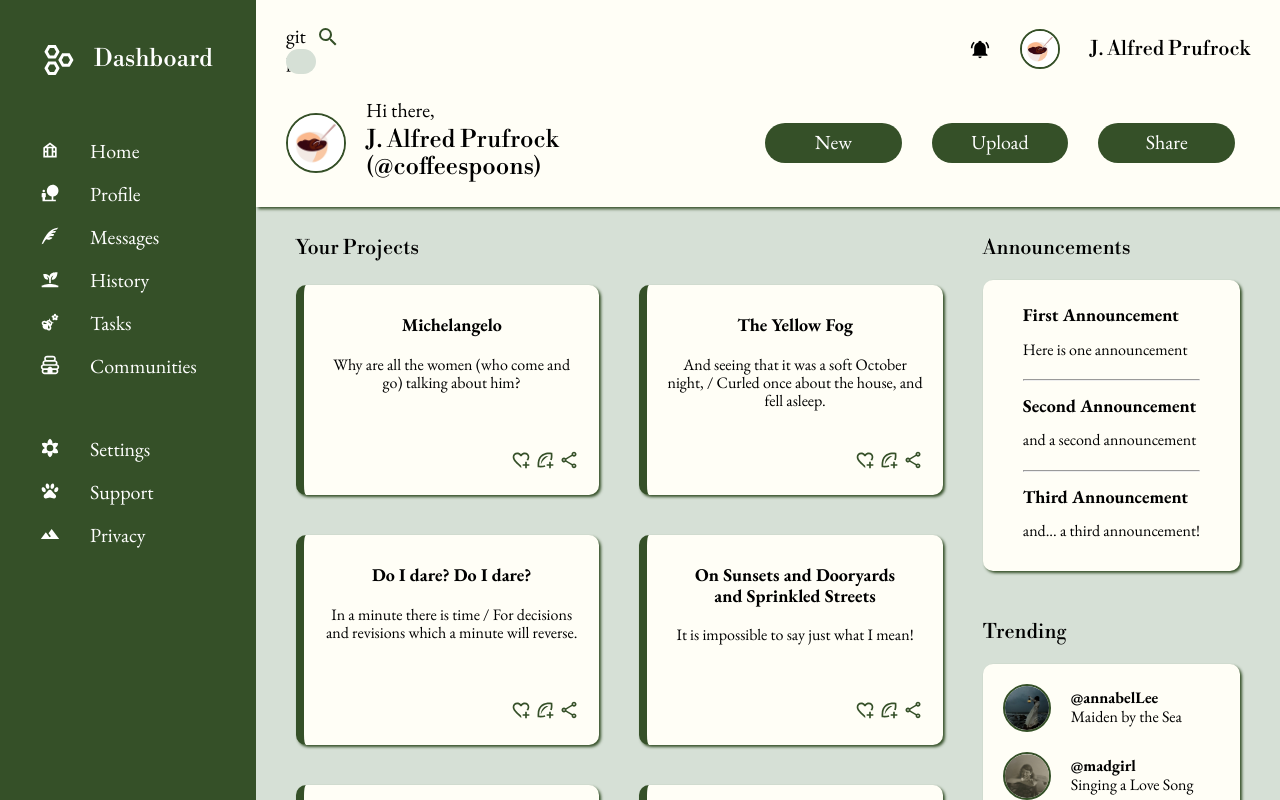
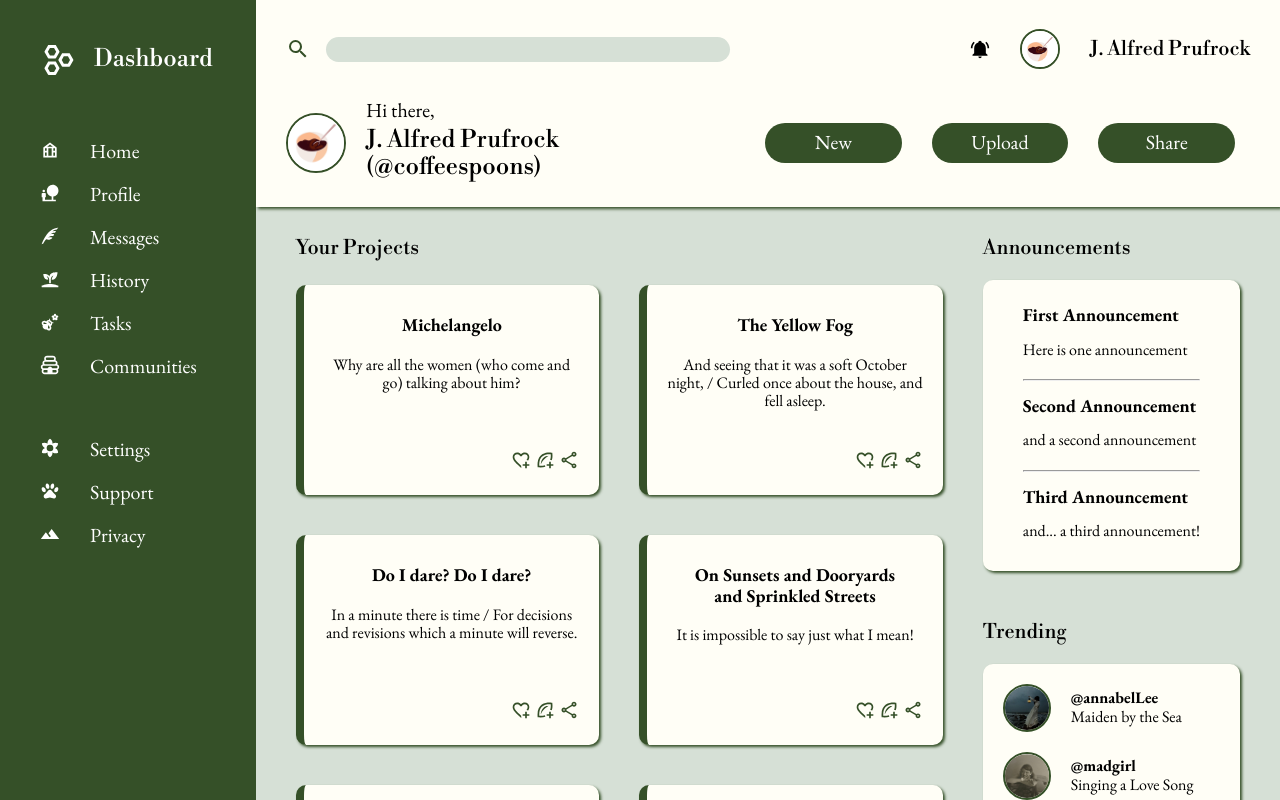
Before and after one commit to elianadu/odin-admin-dashboard, a plain HTML site: page index.html in a window 1280 px wide. Drawn offline with nearby package versions, Linux system fonts and the light colour scheme.

Commit message:
fix: (hopefully) display full search bar

```diff
--- a/index.html
+++ b/index.html
@@ -16,7 +16,7 @@
   <body>
     <div class="container">
       <header class="header">
-        <form action="">git pu
+        <form action="">
             <svg xmlns="http://www.w3.org/2000/svg" viewBox="0 0 24 24"><title>magnify</title><path d="M9.5,3A6.5,6.5 0 0,1 16,9.5C16,11.11 15.41,12.59 14.44,13.73L14.71,14H15.5L20.5,19L19,20.5L14,15.5V14.71L13.73,14.44C12.59,15.41 11.11,16 9.5,16A6.5,6.5 0 0,1 3,9.5A6.5,6.5 0 0,1 9.5,3M9.5,5C7,5 5,7 5,9.5C5,12 7,14 9.5,14C12,14 14,12 14,9.5C14,7 12,5 9.5,5Z" /></svg>
             <label for="search-bar"></label>
             <input type="text" id="search-bar" name="search-bar">
--- a/style.css
+++ b/style.css
@@ -37,6 +37,8 @@ body {
     display: grid;
     grid-template-columns: 1.5em 10px auto;
     grid-template-rows: 1.2em;
+    width: 100%;
+    align-items: center;
     svg {
       fill: var(--dark-color);
       height: 1.2em;
@@ -46,6 +48,7 @@ body {
       border-radius: 20px;
       border-width: 0;
       background-color: var(--medium-color);
+      width: 100%;
     }
   }
   .user-info {
```
